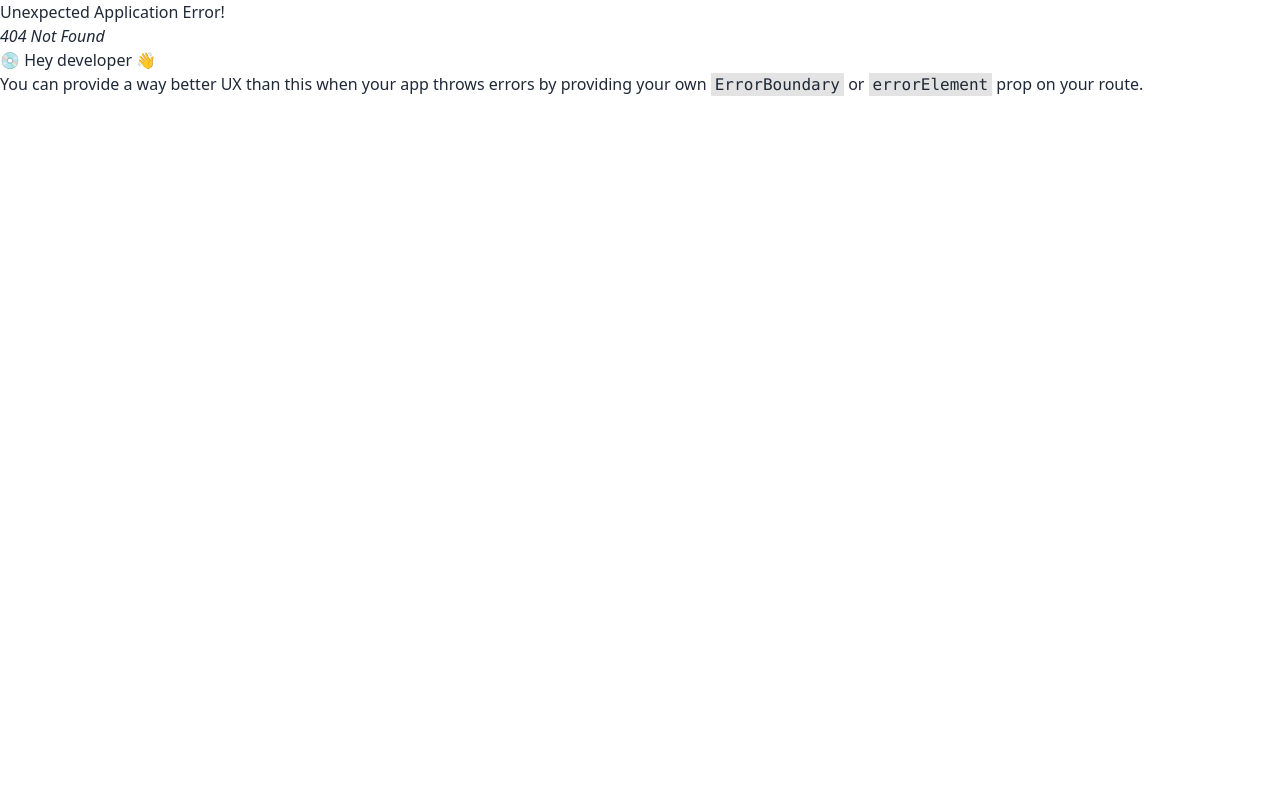
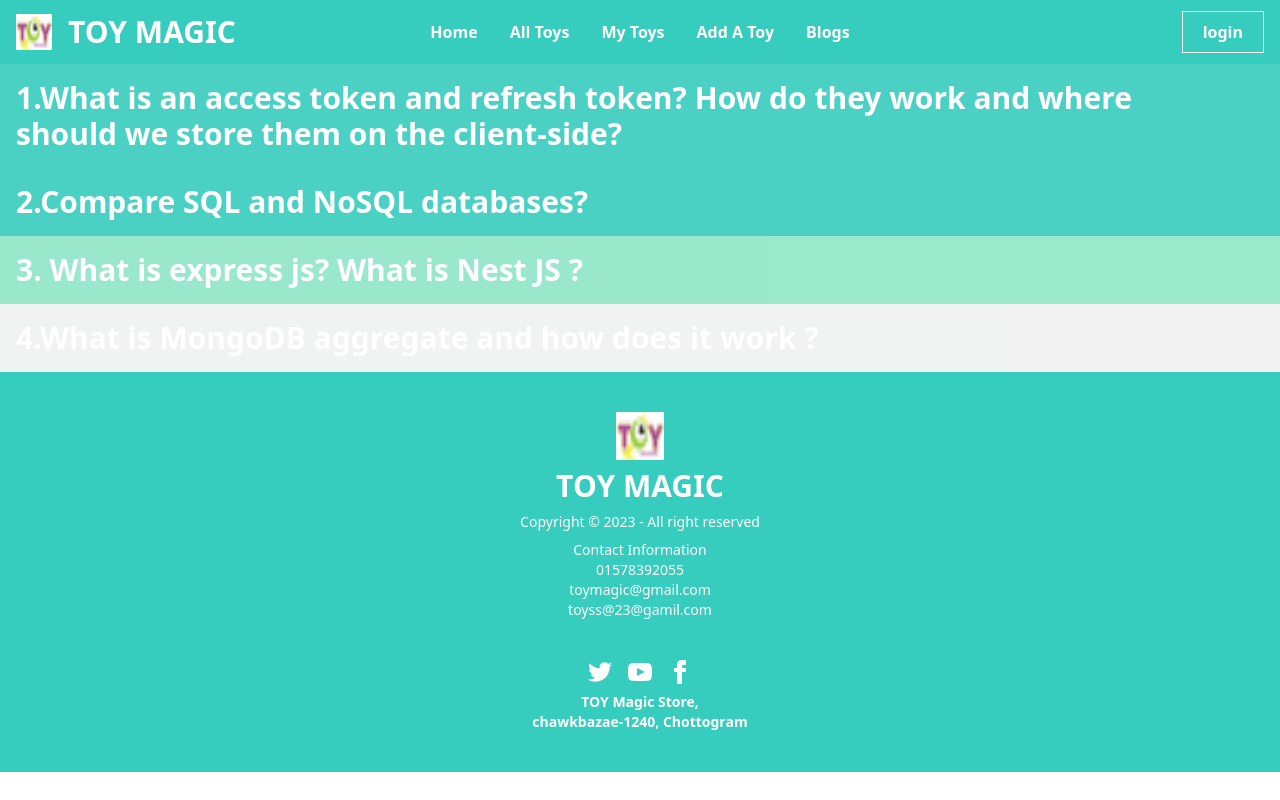
Before and after one commit to sadiawcutecat/Toy-market-client-side, a React (Vite) app: page /blogs in a window 1280 px wide. Before the commit this address had no page. Built offline with nearby package versions, Linux system fonts and the light colour scheme.

Commit message:
blog section added

```diff
--- a/src/App.jsx
+++ b/src/App.jsx
@@ -1,4 +1,5 @@
 
+import { Outlet } from 'react-router-dom'
 import './App.css'
 import Footer from './Component/Footer'
 import Navsection from './Component/Navsection'
@@ -9,6 +10,7 @@ function App() {
   return (
     <>
    <Navsection></Navsection>
+   <Outlet></Outlet>
    <Footer></Footer>
     </>
   )
--- /dev/null
+++ b/src/Component/Blogs.jsx
@@ -0,0 +1,53 @@
+
+
+const Blogs = () => {
+    return (
+        <div>
+            <div tabIndex={0} className="collapse group">
+                <div className="collapse-title text-3xl font-bold bg-accent opacity-90 text-white">
+                    1.What is an access token and refresh token? How do they work and where should we store them on the client-side?
+
+                </div>
+                <div className="collapse-content ">
+                    <p><span className="text-slate-900 font-bold">Answer:-</span> A refresh token is a special token that is used to obtain additional access tokens. This allows you to have short-lived access tokens without having to collect credentials every time one expires. You request a refresh token alongside the access and/or ID tokens as part of a users initial authentication and authorization flow. Applications must then securely store refresh tokens since they allow users to remain authenticated.</p>
+                    <p>Typically, when a user logs in, the server generates a pair of tokens, an access token and a refresh token. The access token has a short lifetime and is used to authenticate the user and grant them access to protected resources. The refresh token has a longer lifetime and is used to obtain new access tokens after the original access token has expired.</p>
+                </div>
+            </div>
+            <div tabIndex={1} className="collapse group">
+                <div className="collapse-title text-3xl font-bold bg-accent opacity-90 text-white">
+
+                    2.Compare SQL and NoSQL databases?
+
+                </div>
+                <div className="collapse-content">
+                    <p><span className="text-slate-900 font-bold">Answer:-</span>An SQL database—also known as a relational database—and named for the programming language it’s written in, Structured Query Language (SQL). It’s the more rigid, structured way of storing data. A relational database management system (RDBMS) executes queries, retrieves data, and edits data by updating, deleting, or creating new records. SQL is a lightweight, declarative language that does the heavy lifting for the relational database, acting as a database’s version of a server-side script.</p>
+                    <p>NoSQL databases--also known as “non SQL” or “not only SQL,” store data in a format other than relational tables. If your data requirements aren’t clear at the outset or if you’re dealing with massive amounts of unstructured data, you’ll want to use non-relational databases because they offer greater flexibility.</p>
+
+                </div>
+            </div>
+            <div tabIndex={2} className="collapse group">
+                <div className="collapse-title text-3xl font-bold bg-success opacity-50 text-white">
+                    3. What is express js? What is Nest JS ?
+
+                </div>
+                <div className="collapse-content">
+                    <p> <span className="text-slate-900 font-bold">Answer:-</span>Express is a node js web application framework that provides broad features for building web and mobile applications. It is used to build a single page, multipage, and hybrid web application. It's a layer built on the top of the Node js that helps manage servers and routes.</p>
+                    <p> NestJS is a framework for developing modern server-side applications in Node. js. It is built on top of Express, a popular server framework for Node. js, and provides a robust set of features for building efficient, scalable, and enterprise-grade applications.</p>
+                </div>
+            </div>
+
+            <div tabIndex={3} className="collapse group">
+                <div className="collapse-title text-3xl font-bold bg-base-300 opacity-50 text-white">
+                    4.What is MongoDB aggregate and how does it work ?
+                </div>
+                <div className="collapse-content">
+                    <p> <span className="text-slate-900 font-bold">Answer:-</span> Aggregation is a way of processing a large number of documents in a collection by means of passing them through different stages. The stages make up what is known as a pipeline. The stages in a pipeline can filter, sort, group, reshape and modify documents that pass through the pipeline.</p>
+                    <p>Mongoose's aggregate() function returns an instance of Mongoose's Aggregate class. Aggregate instances are thenable, so you can use them with await and promise chaining. The Aggregate class also supports a chaining interface for building aggregation pipelines.</p>
+                </div>
+            </div>
+
+        </div>
+    );
+};
+
+export default Blogs;
--- /dev/null
+++ b/src/Component/Home.jsx
@@ -0,0 +1,11 @@
+
+
+const Home = () => {
+    return (
+        <div>
+
+        </div>
+    );
+};
+
+export default Home;
```
Also changed, not shown: src/main.jsx (+9 -1 lines).
